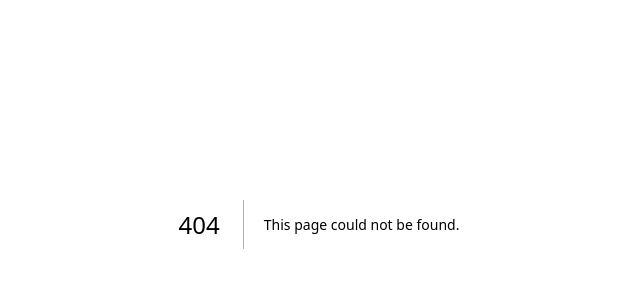
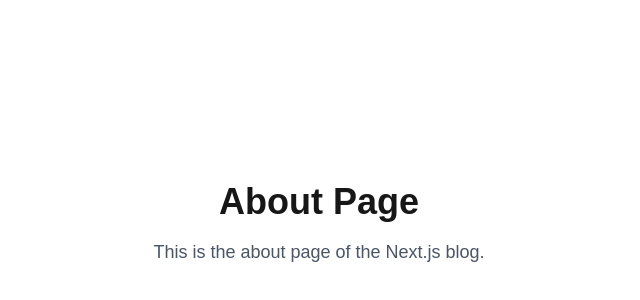
Before and after one commit to humbhenri/my-blog, a Next.js app: page /about in a window 1280 px wide. Before the commit this address had no page. Shown: the part 176-476 px from the top of the page, without its empty margins (321-961 px from the left). Built offline with nearby package versions, Linux system fonts and the light colour scheme.

Commit message:
update title

```diff
--- /dev/null
+++ b/app/about/page.tsx
@@ -0,0 +1,16 @@
+import { Metadata } from "next";
+
+export const metadata: Metadata = {
+  title: "About",
+};
+
+export default function About() {
+  return (
+    <div className="flex flex-col items-center justify-center min-h-screen py-2">
+      <h1 className="text-4xl font-bold">About Page</h1>
+      <p className="mt-4 text-lg text-gray-600">
+        This is the about page of the Next.js blog.
+      </p>
+    </div>
+  );
+}
--- a/app/layout.tsx
+++ b/app/layout.tsx
@@ -13,8 +13,11 @@ const geistMono = Geist_Mono({
 });
 
 export const metadata: Metadata = {
-  title: "Create Next App",
-  description: "Generated by create next app",
+  title: {
+    default: "Next.js Blog",
+    template: "%s | Next.js Blog",
+  },
+  description: "A simple blog built with Next.js",
 };
 
 export default function RootLayout({ children }: LayoutProps<"/">) {
```
